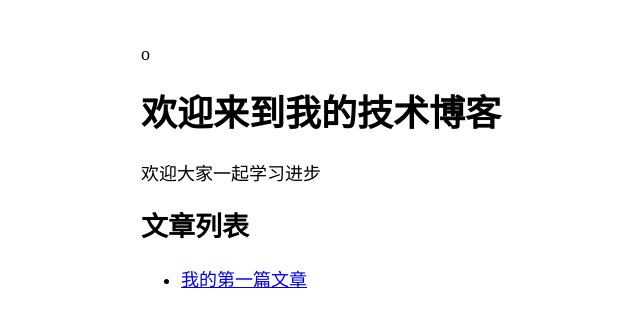
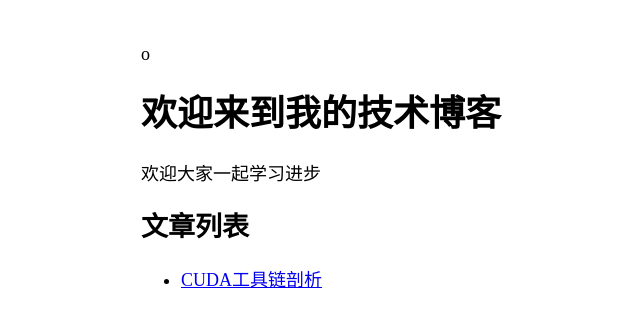
Before and after one commit to worldhuang/worldhuang.github.io, a plain HTML site: page index.html in a window 1280 px wide. Shown: the full height of the page, 99-739 px from the left. Drawn offline with Linux system fonts and the light colour scheme.

```diff
--- a/index.html
+++ b/index.html
@@ -14,7 +14,7 @@ o<!DOCTYPE html>
 
   <h2>文章列表</h2>
   <ul>
-    <li><a href="article1.html">我的第一篇文章</a></li>
+    <li><a href="article1.html">CUDA工具链剖析</a></li>
   </ul>
 </body>
 </html>
```
